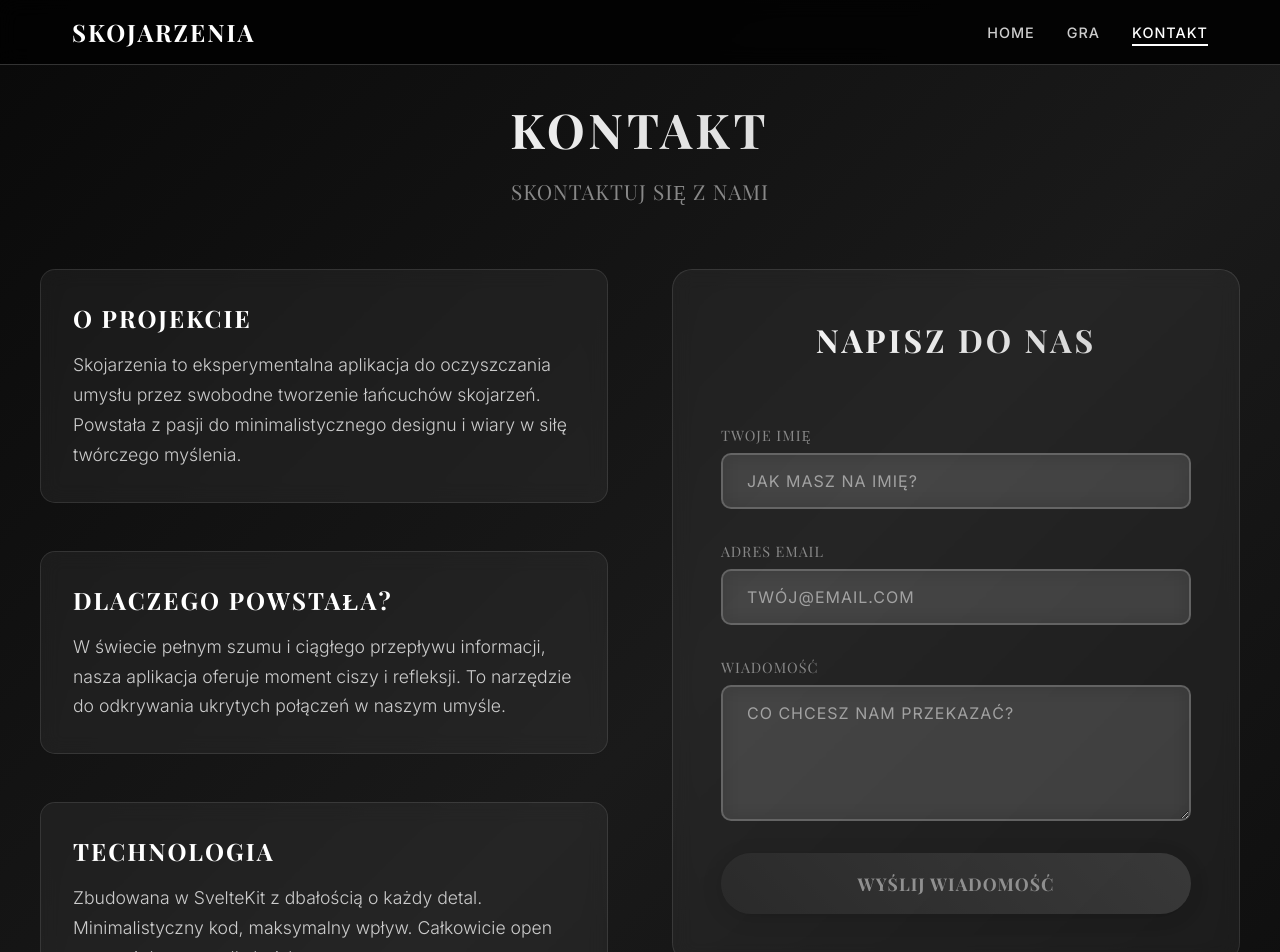
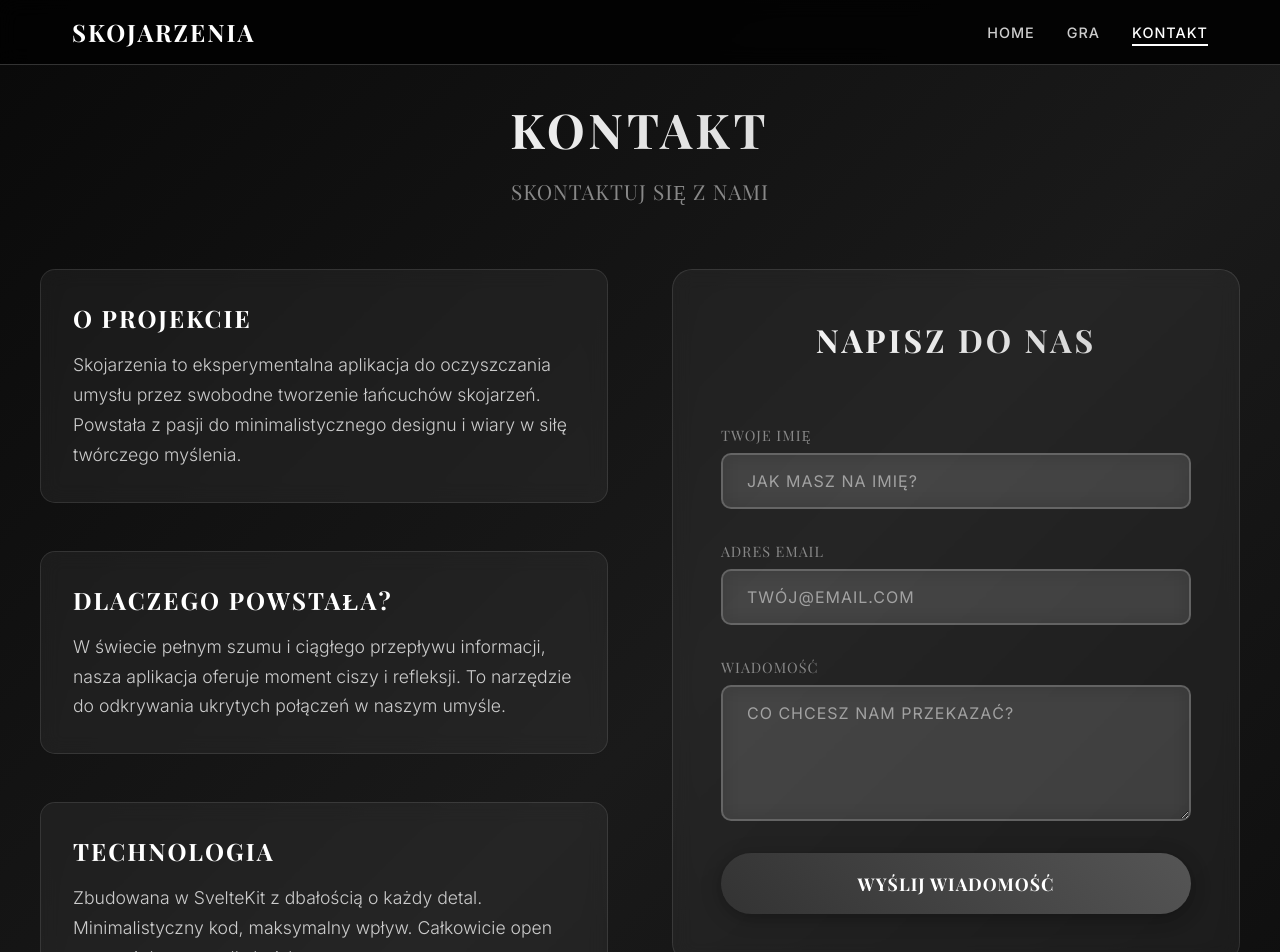
Before and after one commit to aszc-dev/skojarzenia, a SvelteKit app: page /kontakt in a window 1280 px wide. Shown: the top 952 px of the page. Built offline with nearby package versions, Linux system fonts and the light colour scheme.

Commit message:
fix: remove disabled logic from submit button for better Netlify Forms compatibility

```diff
--- a/src/routes/kontakt/+page.svelte
+++ b/src/routes/kontakt/+page.svelte
@@ -98,7 +98,7 @@
             ></textarea>
           </div>
 
-          <button type="submit" class="submit-btn" disabled={!name.trim() || !email.trim() || !message.trim()}>
+          <button type="submit" class="submit-btn">
             WYŚLIJ WIADOMOŚĆ
           </button>
         </form>
```
Also changed, not shown: 1 other file (tests, documents, lock files or other folders).
